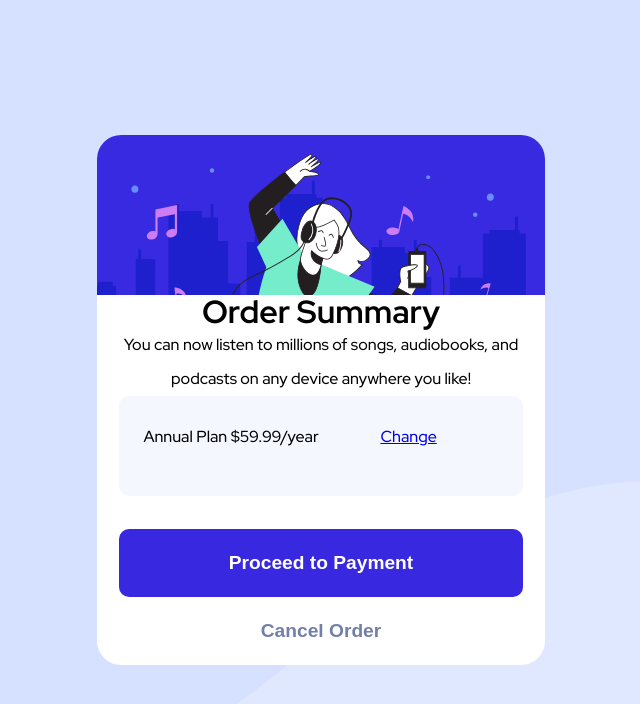
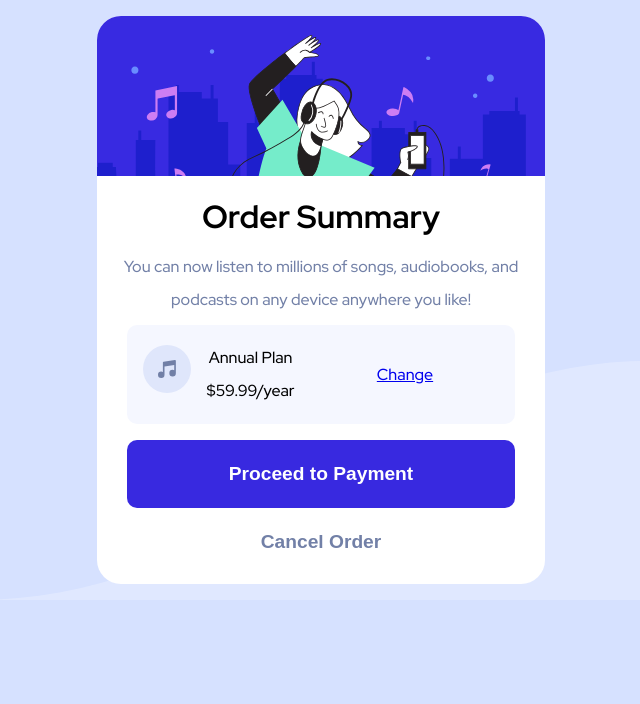
Before and after one commit to stephlinya/order-summary, a plain HTML site: page index.html in a window 1280 px wide. Shown: the whole page, without its empty margins (319-959 px from the left). Drawn offline with Linux system fonts and the light colour scheme.

Commit message:
Adjust spacing added svg icon

```diff
--- a/index.html
+++ b/index.html
@@ -9,7 +9,7 @@
   <link rel="preconnect" href="https://fonts.googleapis.com">
 <link rel="preconnect" href="https://fonts.gstatic.com" crossorigin>
 <link href="https://fonts.googleapis.com/css2?family=Red+Hat+Display:wght@500;700;900&display=swap" rel="stylesheet">
-  <title>Frontend Mentor | Order summary card</title>
+  <title>Order summary card</title>
 
 </head>
 <body>
@@ -17,15 +17,15 @@
     <div class = "hero-img"></div>
     <div class = "content">
       <h1>Order Summary</h1>
+      <p id = "product-summary"> You can now listen to millions of songs, audiobooks, and podcasts on any
+        device anywhere you like!</p>
 
-      You can now listen to millions of songs, audiobooks, and podcasts on any
-      device anywhere you like!<br>
       <div class = "pricing-block">
-        <div id = "icon"></div>
-        <div id = "cost">Annual Plan
-        $59.99/year</div>
+        <div id = "music-icon"><svg xmlns="http://www.w3.org/2000/svg" width="48" height="48"><g fill="none" fill-rule="evenodd"><circle cx="24" cy="24" r="24" fill="#DFE6FB"/><path fill="#717FA6" fill-rule="nonzero" d="M32.574 15.198a.81.81 0 00-.646-.19L20.581 16.63a.81.81 0 00-.696.803V26.934a3.232 3.232 0 00-1.632-.44A3.257 3.257 0 0015 29.747 3.257 3.257 0 0018.253 33a3.257 3.257 0 003.253-3.253v-8.37l9.726-1.39v5.327a3.232 3.232 0 00-1.631-.441 3.257 3.257 0 00-3.254 3.253 3.257 3.257 0 003.254 3.253 3.257 3.257 0 003.253-3.253V15.81a.81.81 0 00-.28-.613z"/></g></svg></div>
+        <p id = "price-description">Annual Plan<br>
+          $59.99/year</p>
 
-        <div id="link"><a href=#>Change</a></div></div><br>
+        <div id="link"><a href=#>Change</a></div></div>
 
         <button type=submit id = "payment-button">Proceed to Payment</button><br>
         <button type=submit id = "cancel-button">Cancel Order</button>
--- a/style.css
+++ b/style.css
@@ -14,9 +14,9 @@ html {
 }
 
 body{
-    min-height: 100vh;
     display: grid;
     place-items: center;
+    margin: 1rem;
 }
 .container {
     width: 70%;
@@ -41,16 +41,40 @@ body{
 
 }
 
+.content{
+    padding: 0.5rem;
+
+}
+
+h1{
+    margin: 1rem 0;
+}
+
+#product-summary {
+    margin-bottom: 0.5rem;
+    color: hsl(224, 23%, 55%);
+
+}
+
 .pricing-block{
     box-sizing: border-box;
     display: flex;
     margin: 0 auto;
-    padding: 1.5em;
-    height: 6.25em;
+    padding: 0.5rem;
     width: 90%;
     background-color: hsl(225, 100%, 98%);
     border-radius: 10px;
-    vertical-align: middle;
+    align-items: center;
+
+}
+
+#music-icon{
+    padding: 0.5rem;
+}
+
+#price-description {
+    padding: 0.5rem;
+    text-align: center;
 }
 
 #link {
@@ -66,6 +90,7 @@ body{
     border: none;
     font-weight: 700;
     font-size: 1.2rem;
+    margin-top: 1rem;
 }
 
 #cancel-button {
```
